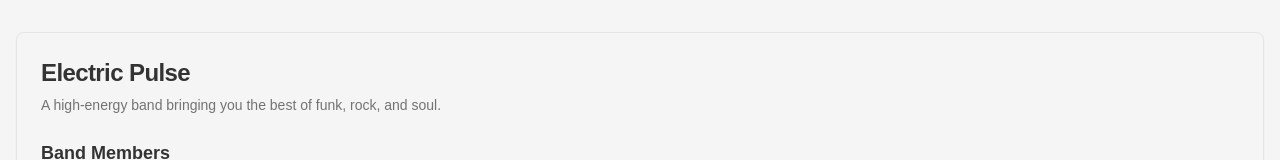
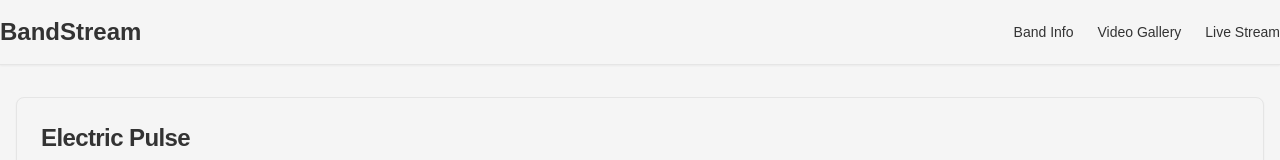
Before and after one commit to sumitjangid/MusicBandStreaming-Portfolio, a Next.js app: page / in a window 1280 px wide. Shown: the top 160 px of the page. Built offline with nearby package versions, Linux system fonts and the light colour scheme.

Commit message:
let's add a nice nav node with a menu and logo

```diff
--- a/src/app/layout.tsx
+++ b/src/app/layout.tsx
@@ -3,6 +3,7 @@ import {Geist, Geist_Mono} from 'next/font/google';
 import './globals.css';
 import {getYouTubeVideos} from '@/services/youtube';
 import Home from './page';
+import Nav from '@/components/nav';
 
 const geistSans = Geist({
   variable: '--font-geist-sans',
@@ -31,6 +32,7 @@ export default async function RootLayout({
       <body
         className={`${geistSans.variable} ${geistMono.variable} antialiased`}
       >
+        <Nav />
         <Home videos={videos} />
       </body>
     </html>
--- /dev/null
+++ b/src/components/nav.tsx
@@ -0,0 +1,73 @@
+'use client';
+import {useState} from 'react';
+import {
+  Sheet,
+  SheetClose,
+  SheetContent,
+  SheetDescription,
+  SheetHeader,
+  SheetTitle,
+  SheetTrigger,
+} from '@/components/ui/sheet';
+import {Button} from '@/components/ui/button';
+import {Menu} from 'lucide-react';
+
+const Nav = () => {
+  const [isOpen, setIsOpen] = useState(false);
+
+  const toggleSheet = () => {
+    setIsOpen(!isOpen);
+  };
+
+  return (
+    <header className="bg-background border-b shadow-sm sticky top-0 z-50">
+      <div className="container flex items-center justify-between h-16">
+        <div className="flex items-center">
+          <a href="/" className="text-2xl font-bold">
+            BandStream
+          </a>
+        </div>
+        <nav className="hidden md:flex items-center space-x-6">
+          <a href="#band-info" className="text-sm hover:underline">
+            Band Info
+          </a>
+          <a href="#video-gallery" className="text-sm hover:underline">
+            Video Gallery
+          </a>
+          <a href="#live-stream" className="text-sm hover:underline">
+            Live Stream
+          </a>
+        </nav>
+        <Sheet open={isOpen} onOpenChange={setIsOpen}>
+          <SheetTrigger asChild>
+            <Button variant="ghost" className="p-2 md:hidden">
+              <Menu className="w-6 h-6" />
+              <span className="sr-only">Open menu</span>
+            </Button>
+          </SheetTrigger>
+          <SheetContent side="right" className="sm:max-w-sm">
+            <SheetHeader>
+              <SheetTitle>BandStream Menu</SheetTitle>
+              <SheetDescription>
+                Explore more about Electric Pulse.
+              </SheetDescription>
+            </SheetHeader>
+            <div className="grid gap-4 py-4">
+              <Button variant="outline" asChild>
+                <a href="#band-info">Band Info</a>
+              </Button>
+              <Button variant="outline" asChild>
+                <a href="#video-gallery">Video Gallery</a>
+              </Button>
+              <Button variant="outline" asChild>
+                <a href="#live-stream">Live Stream</a>
+              </Button>
+            </div>
+          </SheetContent>
+        </Sheet>
+      </div>
+    </header>
+  );
+};
+
+export default Nav;
```
